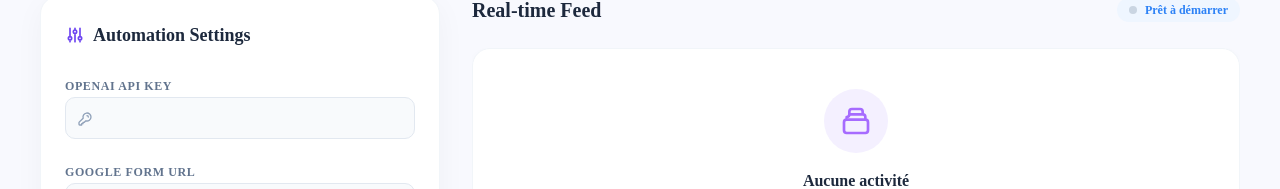
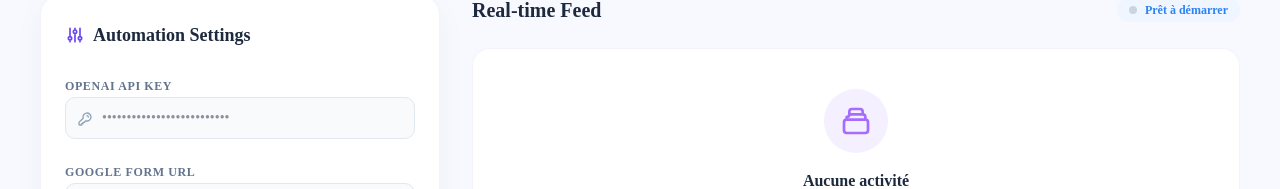
Before and after one commit to Amine-NAHLI/FormFlow-AI, a Next.js app in the folder autoform-ui/: page / in a window 1280 px wide. Shown: the part 105-294 px from the top of the page. Built offline with nearby package versions, Linux system fonts and the light colour scheme.

Commit message:
fix(ui): change apiKey input defaultValue to placeholder to avoid user confusion

```diff
--- a/autoform-ui/src/app/page.tsx
+++ b/autoform-ui/src/app/page.tsx
@@ -133,7 +133,7 @@ export default function Home() {
                 <label className="text-xs font-semibold text-slate-500 uppercase tracking-wider">OpenAI API Key</label>
                 <div className="relative">
                   <svg className="w-4 h-4 text-slate-400 absolute left-3 top-3.5" fill="none" stroke="currentColor" viewBox="0 0 24 24"><path strokeLinecap="round" strokeLinejoin="round" strokeWidth="2" d="M15 7a2 2 0 012 2m4 0a6 6 0 01-7.743 5.743L11 17H9v2H7v2H4a1 1 0 01-1-1v-2.586a1 1 0 01.293-.707l5.964-5.964A6 6 0 1121 9z"></path></svg>
-                  <input type="password" value={apiKey} onChange={(e) => setApiKey(e.target.value)} className="w-full pl-9 pr-4 py-2.5 bg-slate-50 border border-slate-200 rounded-lg text-sm focus:outline-none focus:border-[#6D44F1] focus:ring-1 focus:ring-[#6D44F1] transition-all" defaultValue="••••••••••••••••••••••••••" />
+                  <input type="password" value={apiKey} onChange={(e) => setApiKey(e.target.value)} className="w-full pl-9 pr-4 py-2.5 bg-slate-50 border border-slate-200 rounded-lg text-sm focus:outline-none focus:border-[#6D44F1] focus:ring-1 focus:ring-[#6D44F1] transition-all" placeholder="••••••••••••••••••••••••••" />
                 </div>
               </div>
 
```
